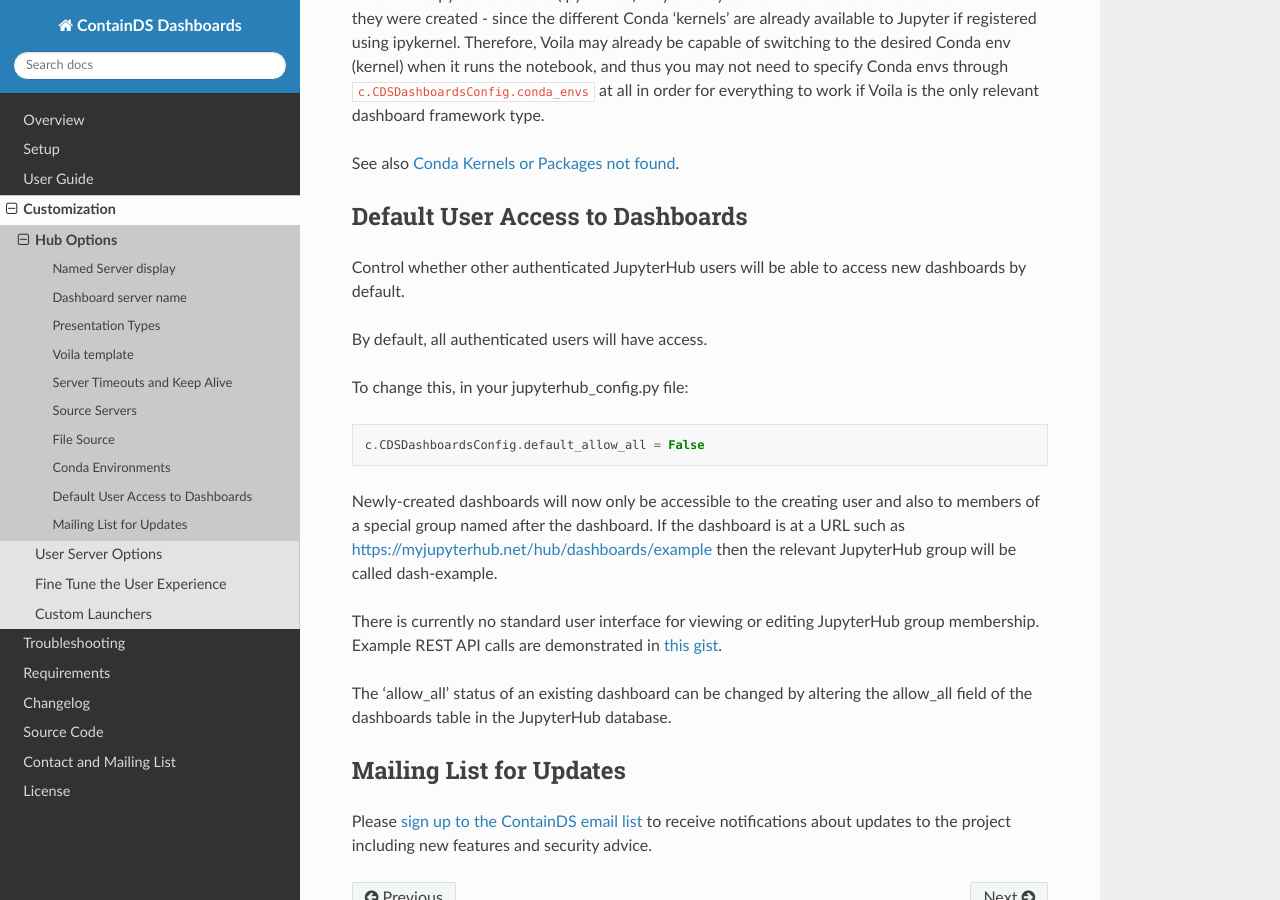
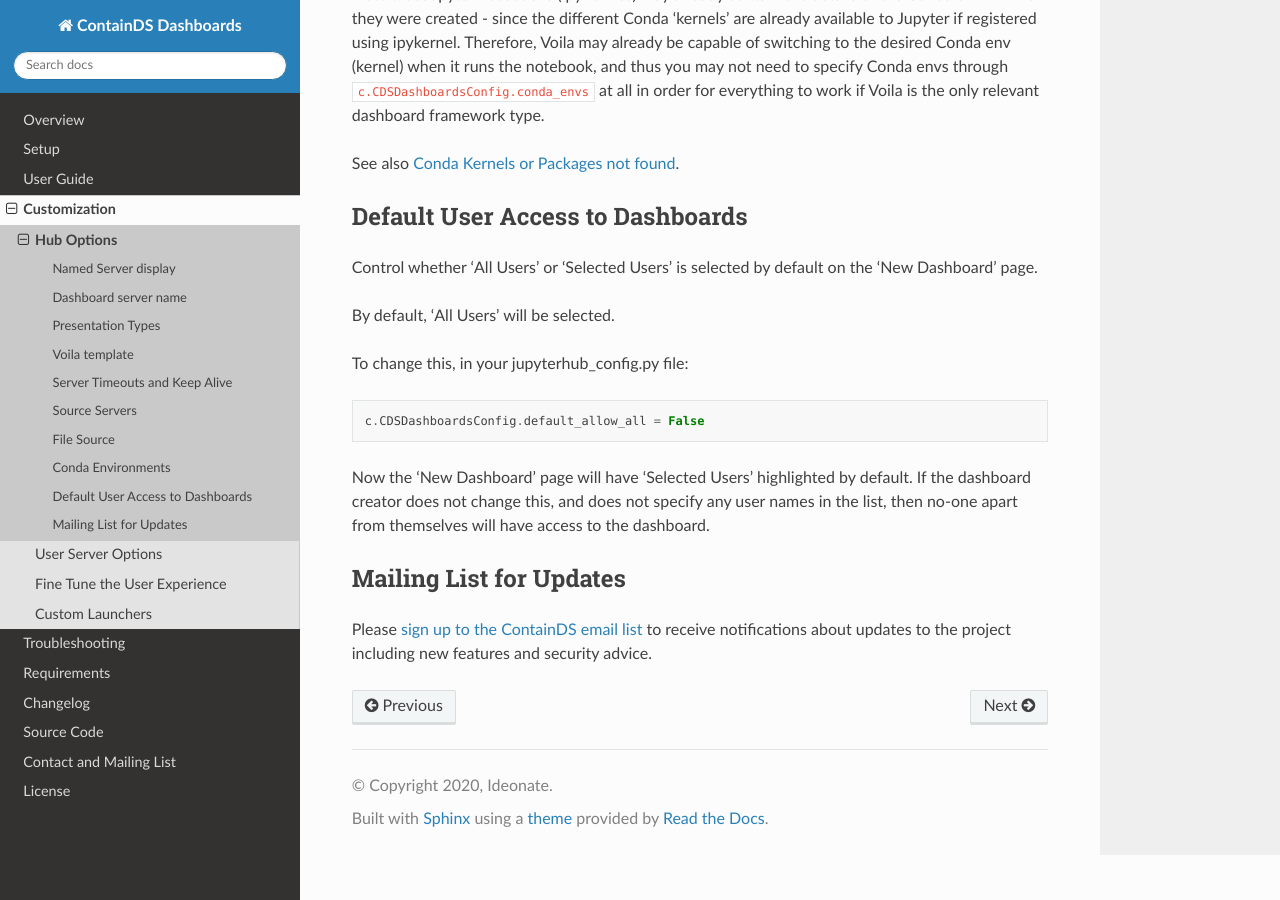
Before and after one commit to ideonate/cdsdashboards, a Sphinx documentation site: the page built from docs/chapters/customization/huboptions.rst, in a window 1280 px wide and 900 px high, scrolled down 4180 px. Built offline with Sphinx 7.4.7 and the Read the Docs theme 2.0.0, drawn with Linux system fonts in a browser that asks for light colours.

Commit message:
user permissions in docs

```diff
--- a/docs/chapters/customization/huboptions.rst
+++ b/docs/chapters/customization/huboptions.rst
@@ -187,9 +187,9 @@ See also :ref:`conda_kernels_voila`.
 Default User Access to Dashboards
 ~~~~~~~~~~~~~~~~~~~~~~~~~~~~~~~~~
 
-Control whether other authenticated JupyterHub users will be able to access new dashboards by default.
+Control whether 'All Users' or 'Selected Users' is selected by default on the 'New Dashboard' page.
 
-By default, all authenticated users will have access.
+By default, 'All Users' will be selected.
 
 To change this, in your jupyterhub_config.py file:
 
@@ -197,16 +197,8 @@ To change this, in your jupyterhub_config.py file:
 
     c.CDSDashboardsConfig.default_allow_all = False
 
-Newly-created dashboards will now only be accessible to the creating user and also to members of a special group named after the dashboard.
-If the dashboard is at a URL such as https://myjupyterhub.net/hub/dashboards/example then the relevant JupyterHub group will be called
-dash-example.
-
-There is currently no standard user interface for viewing or editing JupyterHub group membership. Example REST API calls are
-demonstrated in `this gist <https://gist.github.com/danlester/a5287ae6bad0c44bdbd96227cec365e2>`__.
-
-The 'allow_all' status of an existing dashboard can be changed by altering the allow_all field of the dashboards table in the
-JupyterHub database.
-
+Now the 'New Dashboard' page will have 'Selected Users' highlighted by default. If the dashboard creator does not change this, and does not
+specify any user names in the list, then no-one apart from themselves will have access to the dashboard.
 
 Mailing List for Updates
 ~~~~~~~~~~~~~~~~~~~~~~~~
```
Also changed, not shown: docs/chapters/userguide/create_dashboard.rst (+15 -6 lines), docs/_static/screenshots/2_Create_New_Dashboard.png, docs/_static/screenshots/userguide/create_dashboard/FileSourceJupyterTree.png (deleted), docs/_static/screenshots/userguide/create_dashboard/SelectedUsersNewDashboard.png (added), docs/_static/screenshots/userguide/frameworks/BokehNewDashboard.png, docs/_static/screenshots/userguide/frameworks/FileSourceJupyterTree.png, docs/_static/screenshots/userguide/frameworks/PlotlyNewDashboard.png, docs/_static/screenshots/userguide/frameworks/RShinyNewDashboard.png, docs/_static/screenshots/userguide/frameworks/StreamlitNewDashboard.png, 1 other file.
